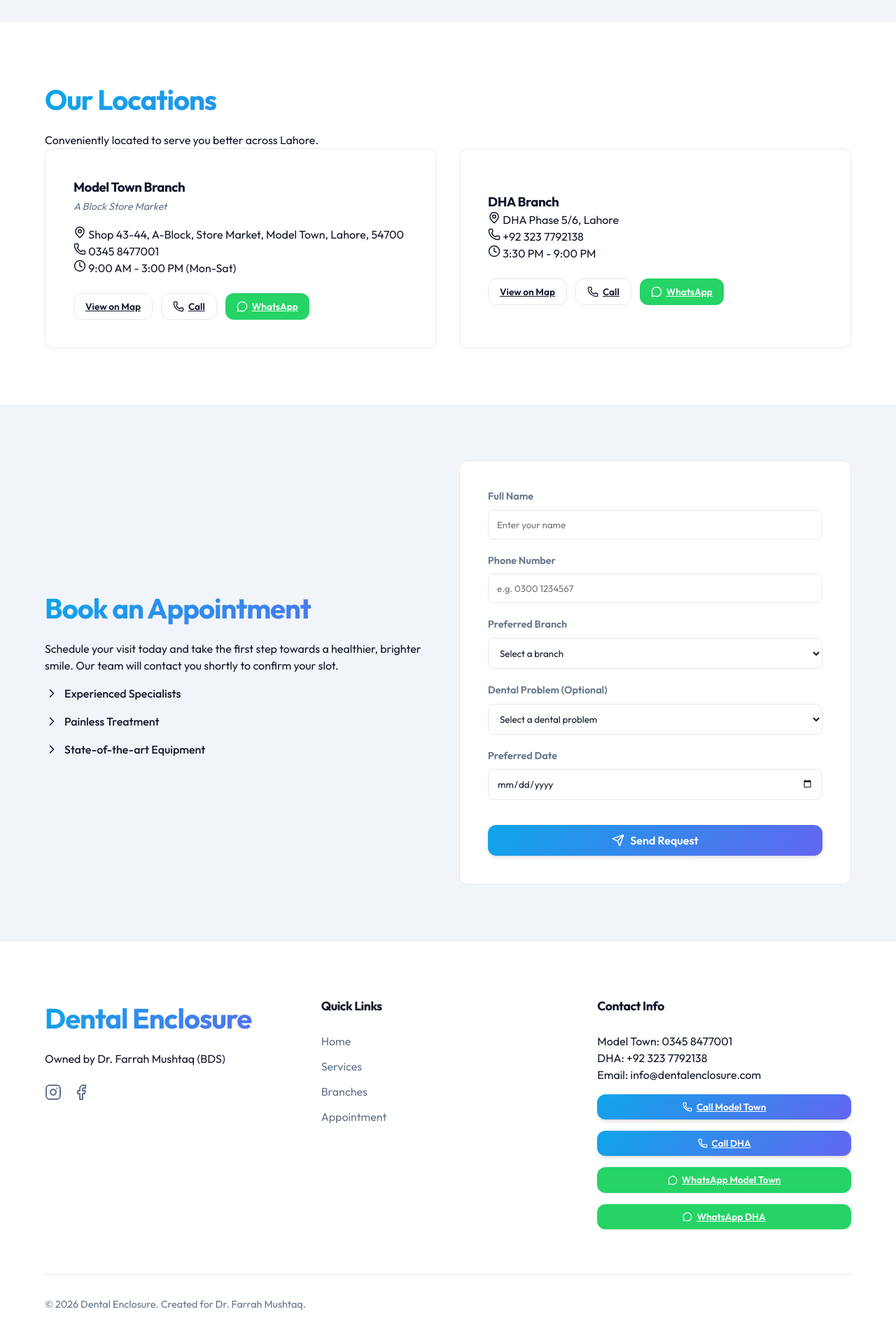
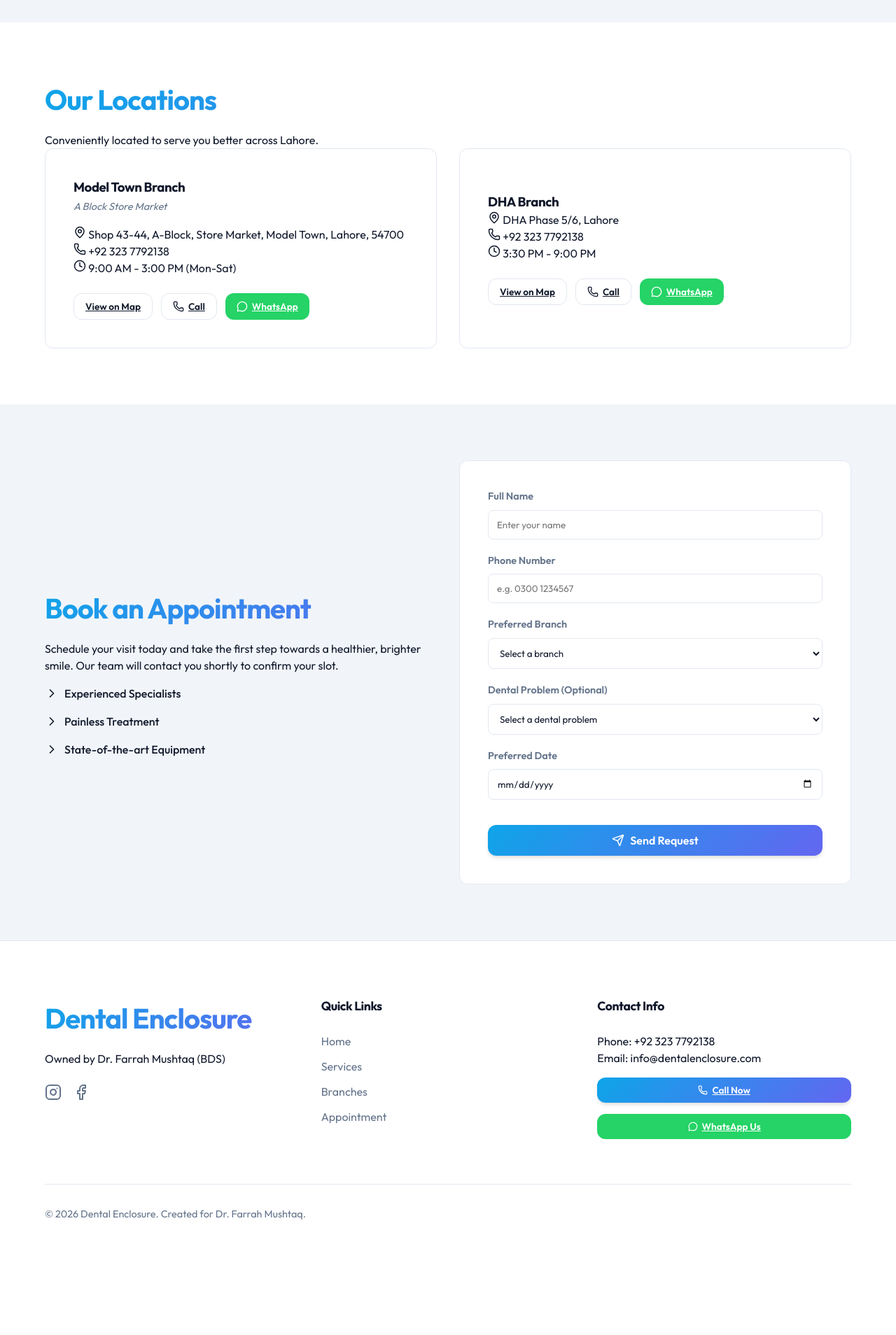
Before and after one commit to mannan541/dentalenclosure, a React (Vite) app: page / in a window 1280 px wide. Shown: the part 2209-4117 px from the top of the page at 70% size. After the commit the page ends 3988 px from the top, so only its background shows below. Built offline with nearby package versions, Linux system fonts and the light colour scheme.

Commit message:
Update phone number to +92 323 7792138 for all locations and simplify footer contact buttons

```diff
--- a/src/App.jsx
+++ b/src/App.jsx
@@ -105,7 +105,7 @@ const App = () => {
       name: "Model Town Branch",
       location: "A Block Store Market",
       address: "Shop 43-44, A-Block, Store Market, Model Town, Lahore, 54700",
-      phone: "0345 8477001",
+      phone: "+92 323 7792138",
       hours: "9:00 AM - 3:00 PM (Mon-Sat)",
       link: "https://maps.app.goo.gl/gpGAQsisrnXnhstQ7",
       startTime: "09:00",
@@ -446,23 +446,11 @@ const App = () => {
             </div>
             <div>
               <h3>Contact Info</h3>
-              <p>Model Town: 0345 8477001</p>
-              <p>DHA: +92 323 7792138</p>
+              <p>Phone: +92 323 7792138</p>
               <p>Email: info@dentalenclosure.com</p>
               <div className="footer-contact-btns mt-2">
-                <a href="tel:03458477001" className="btn btn-primary btn-sm w-full mb-1">
-                  <Phone size={14} style={{ marginRight: '6px' }} /> Call Model Town
-                </a>
                 <a href="tel:923237792138" className="btn btn-primary btn-sm w-full mb-1">
-                  <Phone size={14} style={{ marginRight: '6px' }} /> Call DHA
-                </a>
-                <a
-                  href="https://wa.me/923458477001?text=Hello%20Dental%20Enclosure%2C%20I'd%20like%20to%20book%20an%20appointment."
-                  target="_blank"
-                  rel="noopener noreferrer"
-                  className="btn btn-whatsapp btn-sm w-full mb-1"
-                >
-                  <MessageCircle size={14} style={{ marginRight: '6px' }} /> WhatsApp Model Town
+                  <Phone size={14} style={{ marginRight: '6px' }} /> Call Now
                 </a>
                 <a
                   href="https://wa.me/923237792138?text=Hello%20Dental%20Enclosure%2C%20I'd%20like%20to%20book%20an%20appointment."
@@ -470,7 +458,7 @@ const App = () => {
                   rel="noopener noreferrer"
                   className="btn btn-whatsapp btn-sm w-full"
                 >
-                  <MessageCircle size={14} style={{ marginRight: '6px' }} /> WhatsApp DHA
+                  <MessageCircle size={14} style={{ marginRight: '6px' }} /> WhatsApp Us
                 </a>
               </div>
             </div>
```
